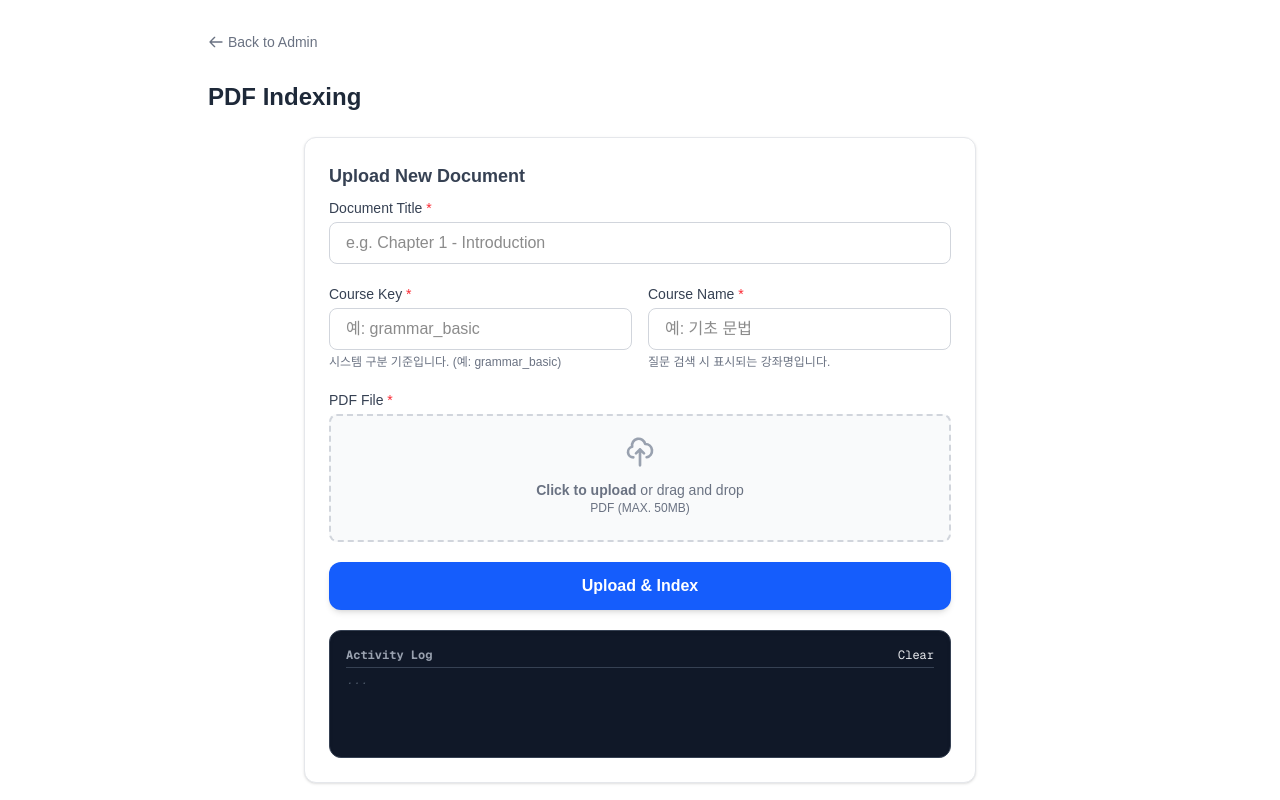
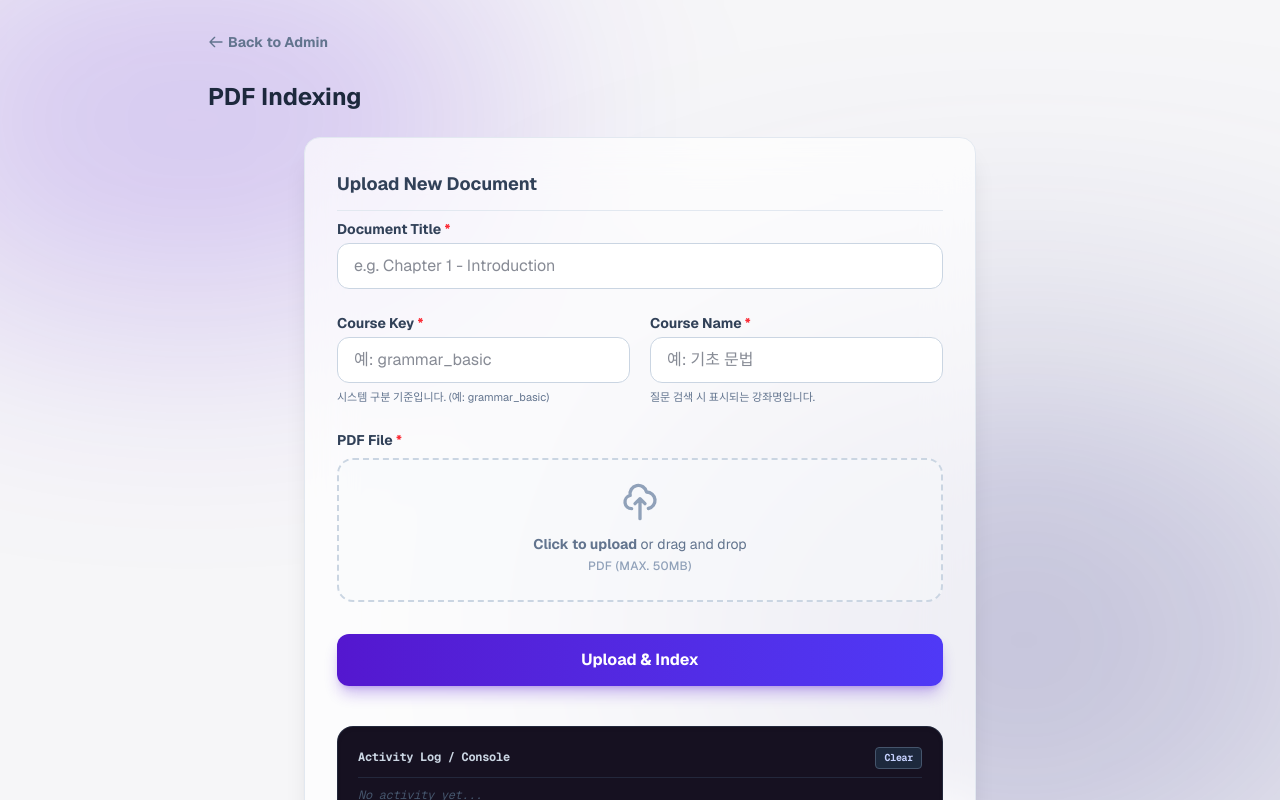
Before and after one commit to JAYYYYY67/KISSist, a Next.js app: page /admin/indexing in a window 1280 px wide. Shown: the top 800 px of the page. Built offline with nearby package versions, Linux system fonts and the light colour scheme.

Commit message:
feat: apply navy glassmorphism UI from login page to admin and assistant screens and remove redundant reference text from LLM draft

```diff
--- a/app/admin/indexing/page.tsx
+++ b/app/admin/indexing/page.tsx
@@ -122,12 +122,20 @@ export default function IndexingPage() {
     }
 
     return (
-        <div className="max-w-4xl mx-auto py-8 px-4">
+        <div className="font-sans bg-[#f6f6f8] text-slate-900 min-h-screen relative overflow-hidden flex flex-col dark:bg-[#161121] dark:text-slate-100">
+            {/* Abstract Background Elements */}
+            <div className="fixed inset-0 z-0 overflow-hidden pointer-events-none">
+                <div className="absolute top-[-10%] left-[-10%] w-[50%] h-[50%] rounded-full bg-[#5417cf]/20 blur-[120px]"></div>
+                <div className="absolute bottom-[-10%] right-[-10%] w-[60%] h-[60%] rounded-full bg-indigo-900/30 blur-[150px]"></div>
+                <div className="absolute top-1/2 left-1/2 -translate-x-1/2 -translate-y-1/2 w-full h-full bg-gradient-to-br from-[#161121] via-[#161121] to-[#201633] opacity-0 dark:opacity-100 transition-opacity"></div>
+            </div>
+
+            <main className="relative z-10 flex-1 max-w-4xl mx-auto w-full py-8 px-4">
                 {/* Back to Admin Button */}
                 <div className="mb-6">
                     <Link
                         href="/admin"
-                    className="inline-flex items-center text-gray-500 hover:text-blue-600 transition-colors font-medium text-sm group"
+                        className="inline-flex items-center text-slate-500 hover:text-[#5417cf] dark:hover:text-[#8253f0] transition-colors font-bold text-sm group"
                     >
                         <svg className="w-4 h-4 mr-1 transition-transform group-hover:-translate-x-1" fill="none" stroke="currentColor" viewBox="0 0 24 24">
                             <path strokeLinecap="round" strokeLinejoin="round" strokeWidth="2" d="M10 19l-7-7m0 0l7-7m-7 7h18"></path>
@@ -136,90 +144,90 @@ export default function IndexingPage() {
                     </Link>
                 </div>
 
-            <h1 className="text-2xl font-bold mb-6 text-gray-800">PDF Indexing</h1>
+                <h1 className="text-2xl font-bold mb-6 text-slate-800 dark:text-slate-100">PDF Indexing</h1>
 
                 <div className="max-w-2xl mx-auto">
-                <form onSubmit={handleSubmit} className="bg-white p-6 rounded-xl shadow-sm border border-gray-200 space-y-5">
+                    <form onSubmit={handleSubmit} className="bg-white/70 dark:bg-slate-900/40 backdrop-blur-xl p-6 md:p-8 rounded-2xl shadow-xl border border-slate-200 dark:border-slate-700/50 space-y-6">
 
-                    <h2 className="text-lg font-semibold text-gray-700 mb-2">Upload New Document</h2>
+                        <h2 className="text-lg font-bold text-slate-700 dark:text-slate-200 mb-2 border-b border-slate-200 dark:border-slate-700/50 pb-3">Upload New Document</h2>
 
                         {/* Document Title */}
                         <div>
-                        <label className="block text-sm font-medium text-gray-700 mb-1">
+                            <label className="block text-sm font-bold text-slate-700 dark:text-slate-300 mb-1">
                                 Document Title <span className="text-red-500">*</span>
                             </label>
                             <input
                                 type="text"
                                 value={title}
                                 onChange={e => setTitle(e.target.value)}
-                            className="w-full px-4 py-2 border border-gray-300 rounded-lg focus:ring-2 focus:ring-blue-500 focus:border-blue-500 outline-none transition-all"
+                                className="w-full px-4 py-2.5 bg-white dark:bg-[#161121]/50 border border-slate-300 dark:border-slate-700 rounded-xl focus:ring-2 focus:ring-[#5417cf]/50 focus:border-[#5417cf] outline-none transition-all dark:text-slate-100"
                                 placeholder="e.g. Chapter 1 - Introduction"
                                 required
                             />
                         </div>
 
                         {/* Course Metadata Row */}
-                    <div className="grid grid-cols-1 md:grid-cols-2 gap-4">
+                        <div className="grid grid-cols-1 md:grid-cols-2 gap-5">
                             <div>
-                            <label className="block text-sm font-medium text-gray-700 mb-1">
+                                <label className="block text-sm font-bold text-slate-700 dark:text-slate-300 mb-1">
                                     Course Key <span className="text-red-500">*</span>
                                 </label>
                                 <input
                                     type="text"
                                     value={courseKey}
                                     onChange={handleKeyChange}
-                                className={`w-full px-4 py-2 border rounded-lg outline-none transition-all
-                                    ${keyError ? 'border-red-500 focus:ring-red-500 focus:border-red-500' : 'border-gray-300 focus:ring-blue-500 focus:border-blue-500 hover:border-blue-300'}`}
+                                    className={`w-full px-4 py-2.5 bg-white dark:bg-[#161121]/50 border rounded-xl outline-none transition-all dark:text-slate-100
+                                    ${keyError ? 'border-red-500 focus:ring-red-500 focus:border-red-500' : 'border-slate-300 dark:border-slate-700 focus:ring-[#5417cf]/50 focus:border-[#5417cf]'}`}
                                     placeholder="예: grammar_basic"
                                     required
                                 />
-                            {keyError && <p className="text-xs text-red-500 mt-1">{keyError}</p>}
-                            <p className="text-xs text-gray-500 mt-1">시스템 구분 기준입니다. (예: grammar_basic)</p>
+                                {keyError && <p className="text-xs text-red-500 font-bold mt-1.5">{keyError}</p>}
+                                <p className="text-[11px] text-slate-500 mt-1.5">시스템 구분 기준입니다. (예: grammar_basic)</p>
                             </div>
                             <div>
-                            <label className="block text-sm font-medium text-gray-700 mb-1">
+                                <label className="block text-sm font-bold text-slate-700 dark:text-slate-300 mb-1">
                                     Course Name <span className="text-red-500">*</span>
                                 </label>
                                 <input
                                     type="text"
                                     value={courseName}
                                     onChange={e => setCourseName(e.target.value)}
-                                className="w-full px-4 py-2 border border-gray-300 rounded-lg focus:ring-2 focus:ring-blue-500 focus:border-blue-500 outline-none transition-all"
+                                    className="w-full px-4 py-2.5 bg-white dark:bg-[#161121]/50 border border-slate-300 dark:border-slate-700 rounded-xl focus:ring-2 focus:ring-[#5417cf]/50 focus:border-[#5417cf] outline-none transition-all dark:text-slate-100"
                                     placeholder="예: 기초 문법"
                                     required
                                 />
-                            <p className="text-xs text-gray-500 mt-1">질문 검색 시 표시되는 강좌명입니다.</p>
+                                <p className="text-[11px] text-slate-500 mt-1.5">질문 검색 시 표시되는 강좌명입니다.</p>
                             </div>
                         </div>
 
                         {/* File Upload */}
                         <div>
-                        <label className="block text-sm font-medium text-gray-700 mb-1">
+                            <label className="block text-sm font-bold text-slate-700 dark:text-slate-300 mb-1">
                                 PDF File <span className="text-red-500">*</span>
                             </label>
-                        <div className="flex items-center justify-center w-full">
+                            <div className="flex items-center justify-center w-full mt-2">
                                 <label
                                     onDragOver={handleDragOver}
                                     onDragLeave={handleDragLeave}
                                     onDrop={handleDrop}
-                                className={`flex flex-col items-center justify-center w-full h-32 border-2 border-dashed rounded-lg cursor-pointer transition-colors
-                                    ${isDragging ? 'border-blue-500 bg-blue-50' : 'border-gray-300 bg-gray-50 hover:bg-gray-100'}`}
+                                    className={`flex flex-col items-center justify-center w-full h-36 border-2 border-dashed rounded-2xl cursor-pointer transition-all
+                                    ${isDragging ? 'border-[#5417cf] bg-[#5417cf]/10 scale-[1.02]' : 'border-slate-300 dark:border-slate-600 bg-slate-50/50 dark:bg-slate-800/50 hover:bg-slate-100 dark:hover:bg-slate-700/50'}`}
                                 >
                                     <div className="flex flex-col items-center justify-center pt-5 pb-6">
-                                    <svg className={`w-8 h-8 mb-3 ${isDragging ? 'text-blue-500' : 'text-gray-400'}`} fill="none" stroke="currentColor" viewBox="0 0 24 24" xmlns="http://www.w3.org/2000/svg"><path strokeLinecap="round" strokeLinejoin="round" strokeWidth="2" d="M7 16a4 4 0 01-.88-7.903A5 5 0 1115.9 6L16 6a5 5 0 011 9.9M15 13l-3-3m0 0l-3 3m3-3v12"></path></svg>
-                                    <p className="text-sm text-gray-500"><span className="font-semibold">Click to upload</span> or drag and drop</p>
-                                    <p className="text-xs text-gray-500">PDF (MAX. 50MB)</p>
+                                        <svg className={`w-10 h-10 mb-3 ${isDragging ? 'text-[#5417cf]' : 'text-slate-400'}`} fill="none" stroke="currentColor" viewBox="0 0 24 24" xmlns="http://www.w3.org/2000/svg"><path strokeLinecap="round" strokeLinejoin="round" strokeWidth="2" d="M7 16a4 4 0 01-.88-7.903A5 5 0 1115.9 6L16 6a5 5 0 011 9.9M15 13l-3-3m0 0l-3 3m3-3v12"></path></svg>
+                                        <p className="text-sm text-slate-500 dark:text-slate-400"><span className="font-bold">Click to upload</span> or drag and drop</p>
+                                        <p className="text-xs text-slate-400 dark:text-slate-500 font-medium tracking-wide mt-1">PDF (MAX. 50MB)</p>
                                     </div>
                                     <input id="file-upload" type="file" className="hidden" accept=".pdf" onChange={handleFileChange} required={!file} />
                                 </label>
                             </div>
                             {file && (
-                            <div className="mt-2 flex items-center gap-2 text-sm text-blue-600 bg-blue-50 px-3 py-1.5 rounded-md w-fit">
+                                <div className="mt-3 flex items-center gap-2 text-sm font-bold text-[#5417cf] bg-[#5417cf]/10 dark:text-[#8253f0] dark:bg-[#5417cf]/20 pl-4 py-2 rounded-xl w-fit shadow-sm border border-[#5417cf]/20">
                                     <span>📄 {file.name} ({(file.size / 1024 / 1024).toFixed(2)} MB)</span>
                                     <button
                                         type="button"
                                         onClick={handleClearFile}
-                                    className="text-blue-400 hover:text-red-500 transition-colors p-1"
+                                        className="text-slate-400 hover:text-red-500 bg-white/50 dark:bg-[#161121]/50 rounded-lg p-1.5 ml-2 transition-colors mr-1 cursor-pointer"
                                         title="Remove file"
                                     >
                                         <svg className="w-4 h-4" fill="none" stroke="currentColor" viewBox="0 0 24 24"><path strokeLinecap="round" strokeLinejoin="round" strokeWidth="2" d="M6 18L18 6M6 6l12 12"></path></svg>
@@ -232,28 +240,29 @@ export default function IndexingPage() {
                         <button
                             type="submit"
                             disabled={loading}
-                        className={`w-full py-3 px-4 rounded-xl font-semibold text-white transition-all shadow-md hover:shadow-lg
-                            ${loading ? 'bg-gray-400 cursor-not-allowed' : 'bg-blue-600 hover:bg-blue-700 active:transform active:scale-[0.98]'}`}
+                            className={`w-full py-3.5 px-4 rounded-xl font-bold text-white transition-all shadow-lg mt-2
+                            ${loading ? 'bg-slate-400 dark:bg-slate-600 cursor-not-allowed shadow-none' : 'bg-gradient-to-r from-[#5417cf] to-indigo-600 hover:from-[#4914b5] hover:to-indigo-500 shadow-[#5417cf]/30 active:scale-[0.98]'}`}
                         >
                             {loading ? 'Uploading & Processing...' : 'Upload & Index'}
                         </button>
 
                         {/* Activity Log */}
-                    <div className="bg-gray-900 text-gray-200 p-4 rounded-xl font-mono text-xs h-32 overflow-y-auto shadow-inner border border-gray-700">
-                        <div className="flex justify-between items-center mb-1 pb-1 border-b border-gray-700">
-                            <span className="font-bold text-gray-400">Activity Log</span>
-                            <button onClick={() => setLogs([])} className="hover:text-white">Clear</button>
+                        <div className="bg-[#161121] text-indigo-200 p-5 rounded-2xl font-mono text-xs h-36 overflow-y-auto shadow-inner border border-slate-700/50 mt-4 leading-relaxed tracking-tight">
+                            <div className="flex justify-between items-center mb-2 pb-2 border-b border-slate-700/50">
+                                <span className="font-bold text-slate-300">Activity Log / Console</span>
+                                <button type="button" onClick={() => setLogs([])} className="hover:text-white font-bold bg-slate-800 px-2 py-0.5 rounded text-[10px] border border-slate-600 transition-colors">Clear</button>
                             </div>
-                        {logs.length === 0 ? <span className="text-gray-600 italic">...</span> : logs.map((log, i) => <div key={i}>{log}</div>)}
+                            {logs.length === 0 ? <span className="text-slate-600 italic">No activity yet...</span> : logs.map((log, i) => <div key={i}>{log}</div>)}
                         </div>
                     </form>
 
                     {/* Info Note */}
-                <div className="mt-6 p-4 bg-gray-50 border border-gray-200 rounded-lg text-sm text-gray-600">
-                    <p>※ 실제 질문 검색은 <strong>Course Name</strong> 기준으로 수행됩니다. Document Title은 관리/표시용입니다.</p>
+                    <div className="mt-6 p-4 bg-white/40 dark:bg-slate-800/40 backdrop-blur-sm border border-slate-200/60 dark:border-slate-700/50 rounded-xl text-sm text-slate-600 dark:text-slate-400 font-medium">
+                        <p>※ 실제 질문 검색은 <strong className="text-slate-800 dark:text-slate-200">Course Name</strong> 기준으로 수행됩니다. Document Title은 관리/표시용입니다.</p>
+                    </div>
                 </div>
 
-            </div>
+            </main>
         </div>
     )
 }
--- a/app/api/ask/route.ts
+++ b/app/api/ask/route.ts
@@ -344,14 +344,6 @@ ${contextText}`;
         if (lowConfidence) {
             referencesPages = []
             references.length = 0 // Clear references as well
-        } else {
-            // Add final line for [참고 페이지]
-            answer += '\n\n[참고 페이지]\n'
-            if (referencesPages.length > 0) {
-                answer += referencesPages.join(', ')
-            } else {
-                answer += '교재 업로드 후 자동 연결됩니다.'
-            }
         }
 
         return NextResponse.json({
--- a/components/AdminHeader.tsx
+++ b/components/AdminHeader.tsx
@@ -14,16 +14,16 @@ export default function AdminHeader() {
     }
 
     return (
-        <header className="bg-white border-b border-gray-200 px-6 py-4 flex items-center justify-between sticky top-0 z-10">
+        <header className="relative z-10 bg-white/70 dark:bg-slate-900/40 backdrop-blur-xl border-b border-slate-200 dark:border-slate-700/50 px-6 py-4 flex items-center justify-between sticky top-0">
             <div className="flex items-center gap-2">
-                <div className="w-8 h-8 bg-gray-800 rounded-lg flex items-center justify-center text-white font-bold">
+                <div className="w-8 h-8 bg-[#5417cf] rounded-lg flex items-center justify-center text-white font-bold shadow-lg shadow-[#5417cf]/30">
                     A
                 </div>
-                <h1 className="text-xl font-semibold text-gray-800 tracking-tight">KissEng Admin</h1>
+                <h1 className="text-xl font-bold tracking-tight text-slate-800 dark:text-slate-100 italic">KissEng Admin</h1>
             </div>
             <button
                 onClick={handleLogout}
-                className="text-sm font-medium text-gray-600 hover:text-red-600 hover:bg-red-50 px-4 py-2 rounded-lg transition-colors border border-gray-200 hover:border-red-100"
+                className="text-sm font-bold text-slate-600 dark:text-slate-400 hover:text-red-500 hover:bg-red-50 dark:hover:bg-red-900/20 px-4 py-2 rounded-xl transition-all border border-slate-200 dark:border-slate-700/50 hover:border-red-200 dark:hover:border-red-800"
             >
                 Log Out
             </button>
```
Also changed, not shown: app/admin/page.tsx (+26 -17 lines), app/assistant/AssistantClient.tsx (+63 -53 lines). Lines whose indentation alone changed are shown as unchanged.
